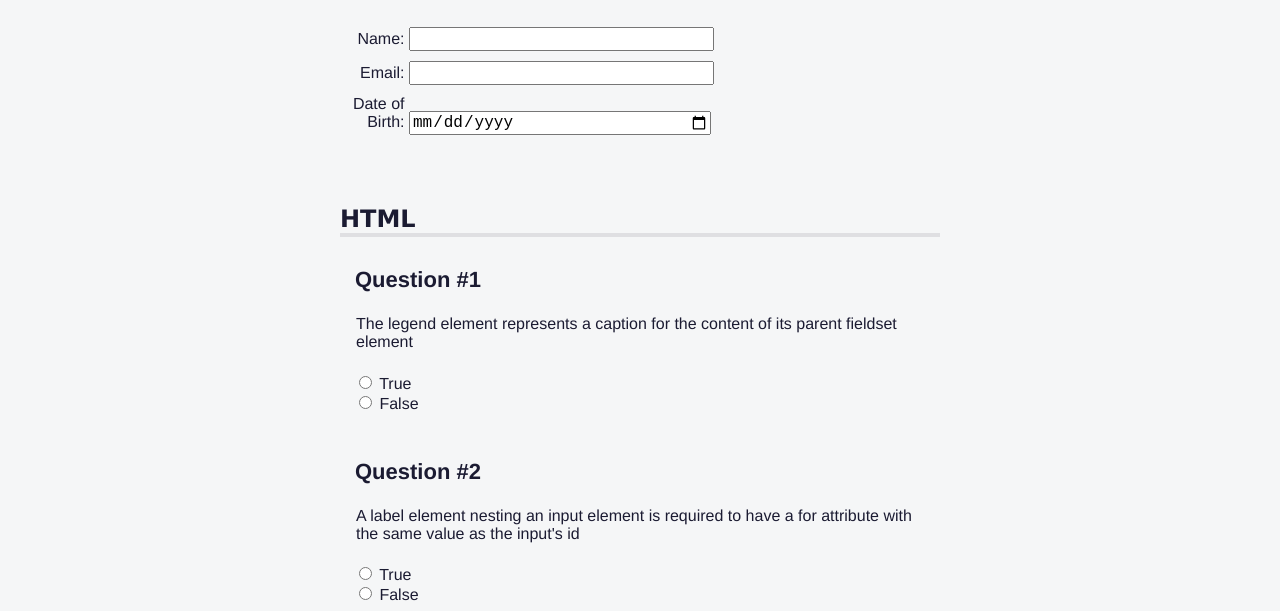
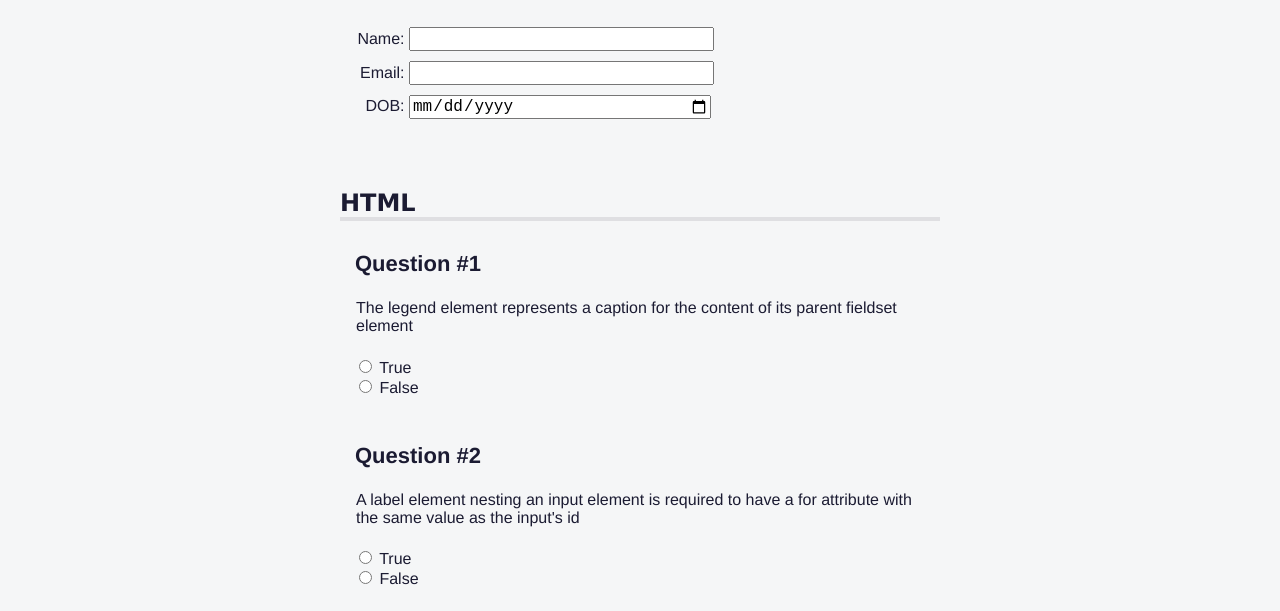
Before and after one commit to AbhishekSoni110/Quiz-web, a plain HTML site: page index.html in a window 1280 px wide. Shown: the part 145-756 px from the top of the page. Drawn offline with Linux system fonts and the light colour scheme.

Commit message:
index.html

```diff
--- a/index.html
+++ b/index.html
@@ -32,7 +32,7 @@
             <input type="email" name="student-email" id="student-email" />
           </div>
           <div class="info">
-            <label for="birth-date">Date of Birth:</label>
+            <label for="birth-date">DOB:</label>
             <input type="date" name="birth-date" id="birth-date" />
           </div>
         </section>
```
